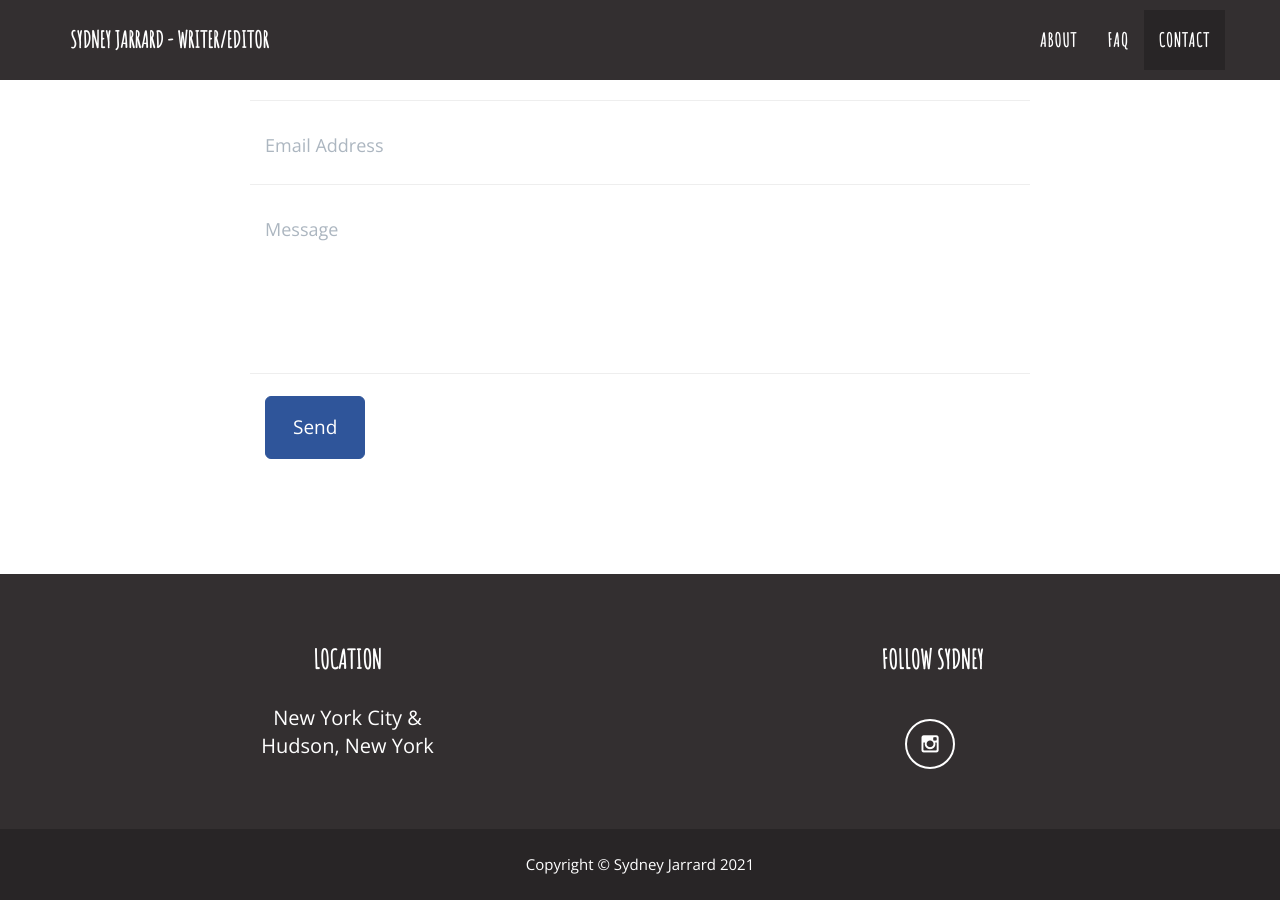
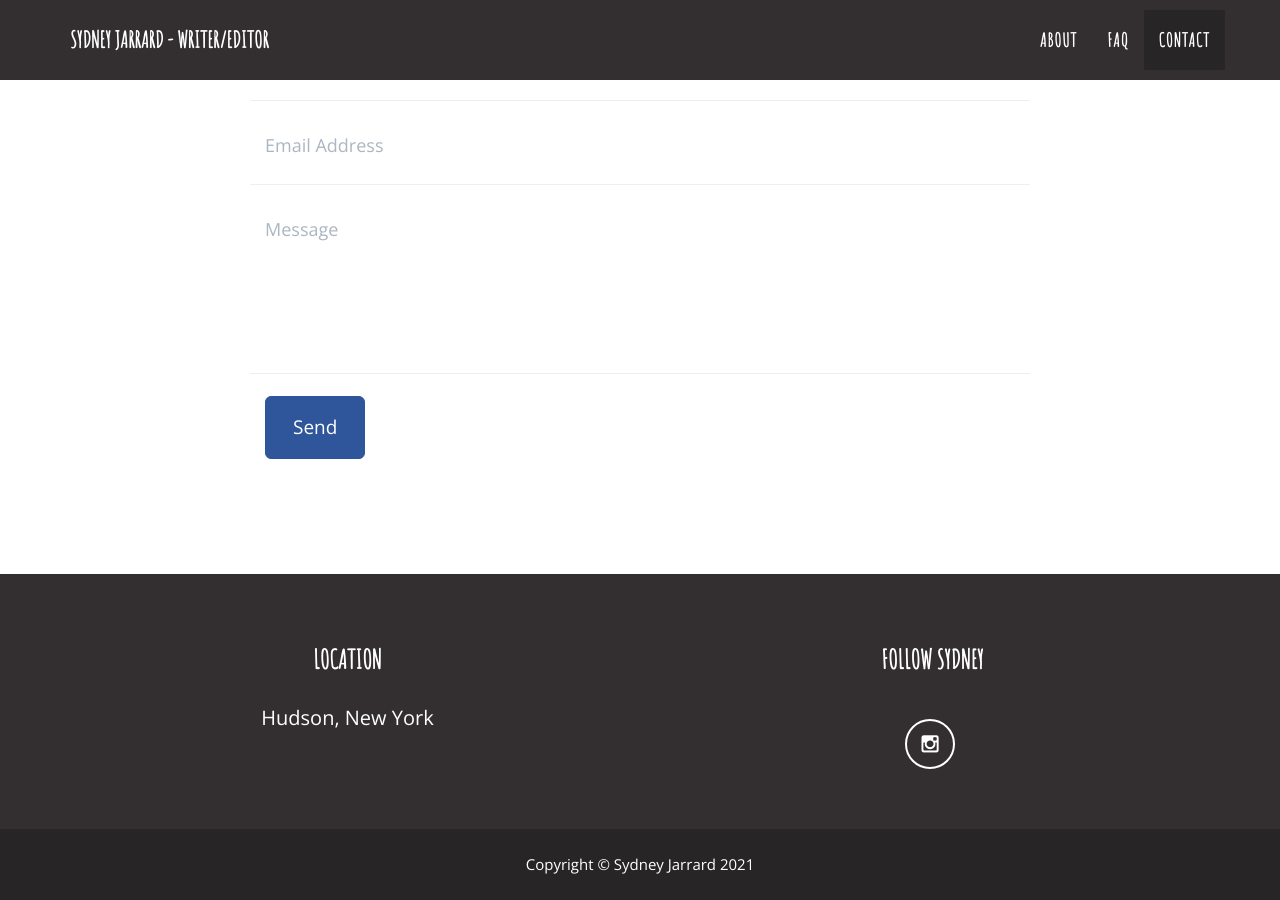
Before and after one commit to sydneyjarrard/sydneyjarrard.github.io, a Jekyll site: the page built from index.html, in a window 1280 px wide and 900 px high, scrolled down 4454 px. Built offline with Jekyll 4.4.1, drawn with Linux system fonts in a browser that asks for light colours.

Commit message:
Update footer.html

```diff
--- a/_includes/footer.html
+++ b/_includes/footer.html
@@ -5,7 +5,7 @@
                 <div class="row">
                     <div class="footer-col col-md-6">
                         <h3>{{ site.footer.location }}</h3>
-                        <p>New York City &amp;<br>Hudson, New York
+                        <p>Hudson, New York
                         </p>
                     </div>
                     <div class="footer-col col-md-6">
```
